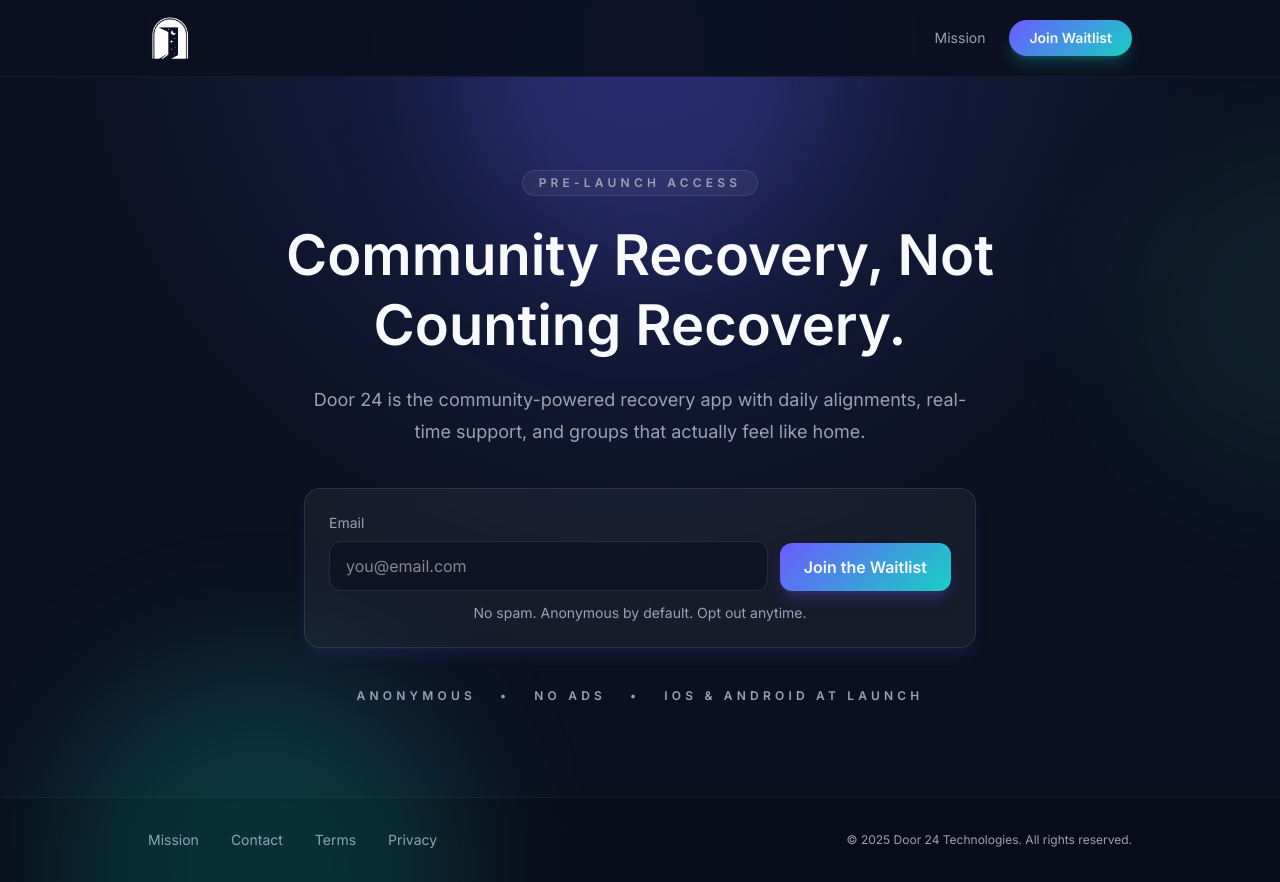
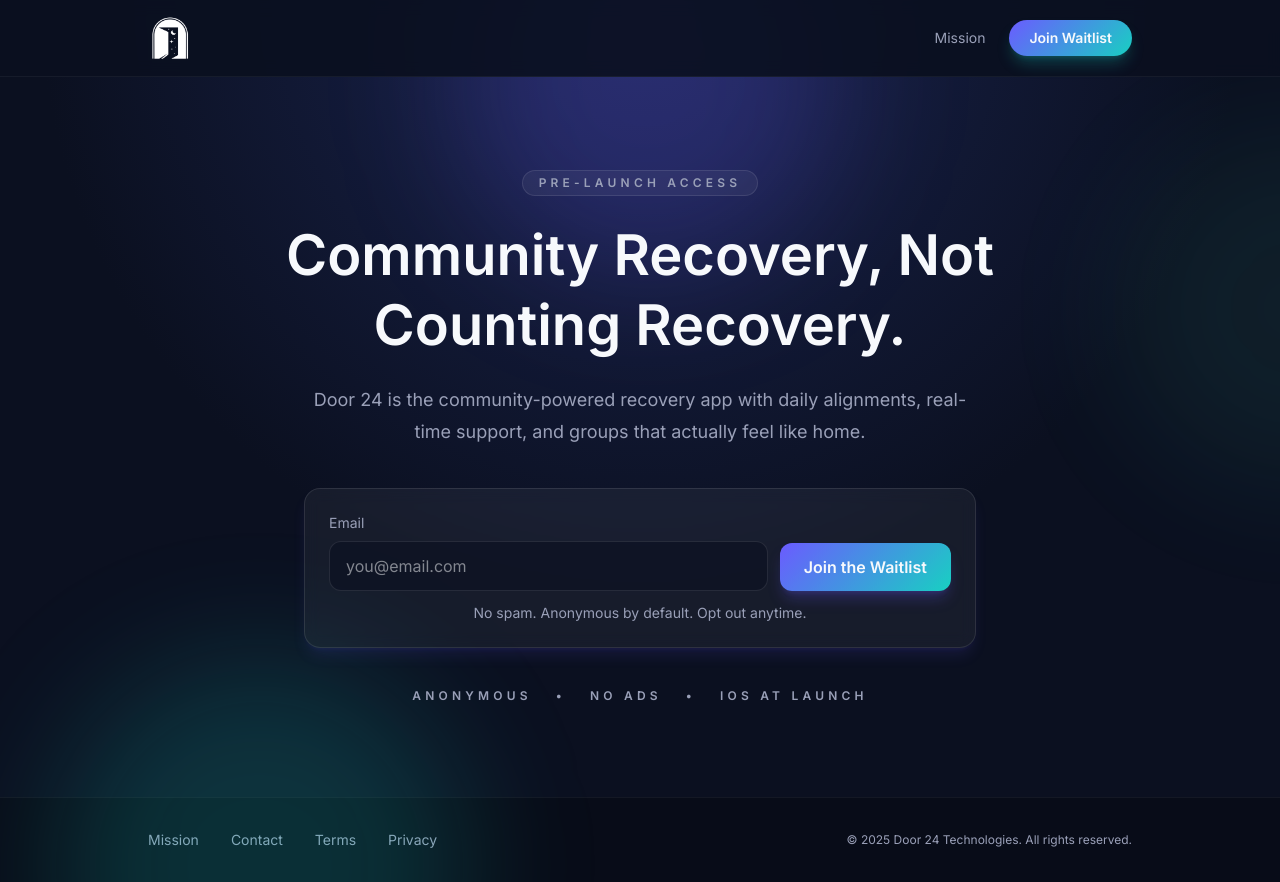
Before and after one commit to Door24Tech/door24-web, a Next.js app: page / in a window 1280 px wide. Built offline with nearby package versions, Linux system fonts and the light colour scheme.

Commit message:
Update platform messaging to iOS only at launch

```diff
--- a/src/app/page.tsx
+++ b/src/app/page.tsx
@@ -165,7 +165,7 @@
             <span aria-hidden className="hidden sm:inline">
               •
             </span>
-            <span>iOS & Android at launch</span>
+            <span>iOS at launch</span>
           </div>
         </section>
       </main>
```
